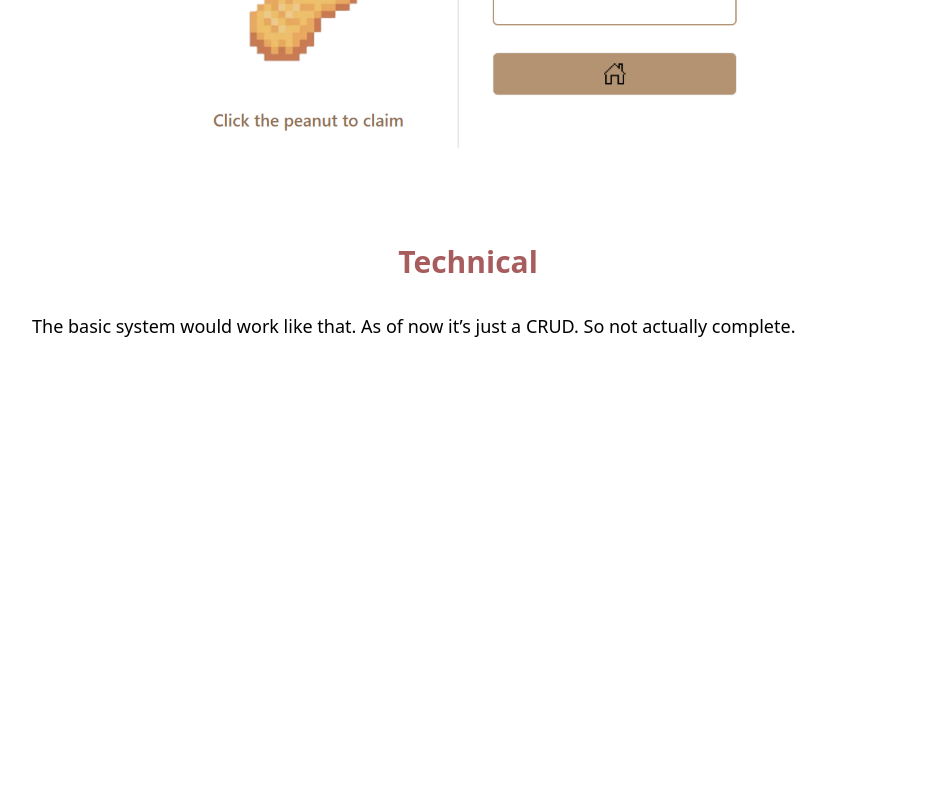
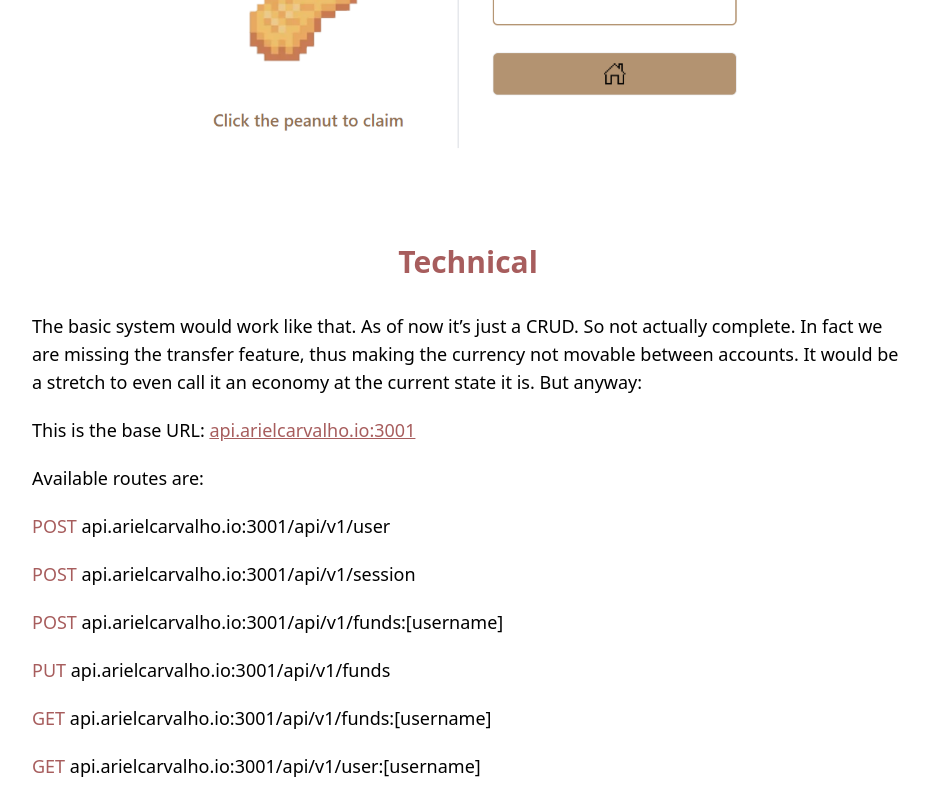
Before and after one commit to arieuu/makerapi-docs, a Next.js app: page / in a window 1280 px wide. Shown: the part 1689-2489 px from the top of the page, without its empty margins (172-1101 px from the left). Before the commit the page ends 2049 px from the top, so only its background shows below. Built offline with nearby package versions, Linux system fonts and the light colour scheme.

Commit message:
Done with 'technical' section.

```diff
--- a/src/components/Intro.tsx
+++ b/src/components/Intro.tsx
@@ -52,7 +52,40 @@ export default function Intro() {
             <h2 className="text-center font-extrabold text-3xl text-brownish-attention mb-8"> Technical </h2>
 
             <p className="pb-5">
-                The basic system would work like that. As of now it&rsquo;s just a CRUD. So not actually complete.
+                The basic system would work like that. As of now it&rsquo;s just a CRUD. So not actually complete. In fact we are missing the transfer feature, thus making the currency not movable between accounts.
+                It would be a stretch to even call it an economy at the current state it is. But anyway:
+            </p>
+
+            <p className="pb-5">
+                This is the base URL: <a href="" className="text-brownish-attention underline"> api.arielcarvalho.io:3001 </a>
+            </p>
+
+            <p className="pb-5">
+                Available routes are:
+            </p>
+
+            <p className="pb-5">
+                <span className="text-brownish-attention">POST</span> api.arielcarvalho.io:3001/api/v1/user
+            </p>
+
+            <p className="pb-5">
+                <span className="text-brownish-attention">POST</span> api.arielcarvalho.io:3001/api/v1/session
+            </p>
+
+            <p className="pb-5 ">
+                <span className="text-brownish-attention">POST</span> api.arielcarvalho.io:3001/api/v1/funds:[username]
+            </p>
+
+            <p className="pb-5">
+                <span className="text-brownish-attention">PUT</span> api.arielcarvalho.io:3001/api/v1/funds
+            </p>
+
+            <p className="pb-5">
+                <span className="text-brownish-attention">GET</span> api.arielcarvalho.io:3001/api/v1/funds:[username]
+            </p>
+
+            <p className="pb-5">
+                <span className="text-brownish-attention">GET</span> api.arielcarvalho.io:3001/api/v1/user:[username]
             </p>
 
         </main>
```
